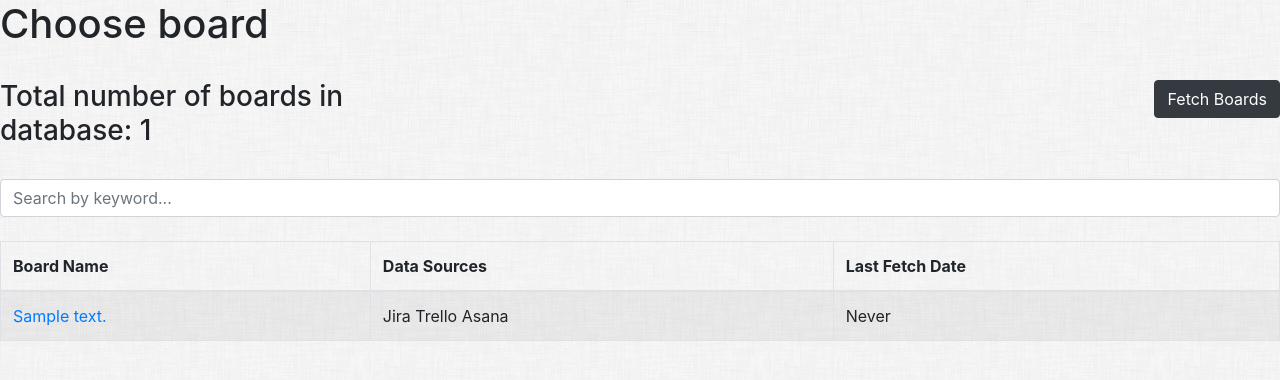
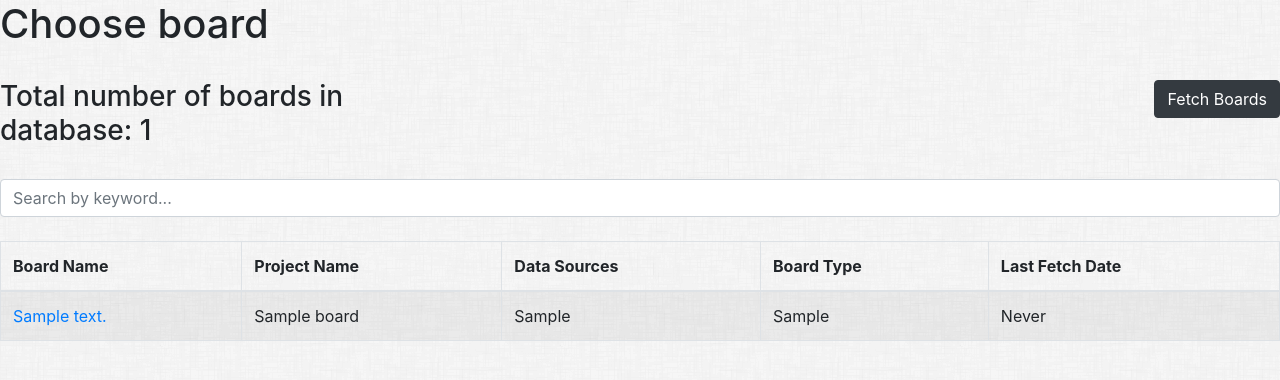
Before and after one commit to msm416/4castinate, a Django app: page /forecast/ in a window 1280 px wide. Shown: the part 56-436 px from the top of the page. Run offline with Django 3.2, Linux system fonts and the light colour scheme; tables that the repository leaves empty hold one stand-in row (values such as "Sample post"); some libraries are stand-ins or nearby versions.

Commit message:
Extra fields in Board model - exposed in index.html

```diff
--- a/forecast/models.py
+++ b/forecast/models.py
@@ -11,6 +11,9 @@ from django.utils import timezone
 
 class Board(models.Model):
     description = models.CharField(max_length=200)
+    data_sources = models.CharField(max_length=200, default='None')
+    project_name = models.CharField(max_length=200, default='None')
+    board_type = models.CharField(max_length=200, default='Hybrid')
     pub_date = models.DateTimeField('date created')
 
     def __str__(self):
--- a/forecast/templates/forecast/index.html
+++ b/forecast/templates/forecast/index.html
@@ -27,7 +27,9 @@
         <thead>
         <tr>
             <th>Board Name</th>
+            <th>Project Name</th>
             <th>Data Sources</th>
+            <th>Board Type</th>
             <th>Last Fetch Date</th>
         </tr>
         </thead>
@@ -38,7 +40,13 @@
                 <a href="{% url 'forecast:detail' board.id %}">{{ board.description }}</a>
             </td>
             <td>
-                Jira Trello Asana
+                {{ board.project_name }}
+            </td>
+            <td>
+                {{ board.data_sources }}
+            </td>
+            <td>
+                {{ board.board_type }}
             </td>
             <td>
                 Never
--- a/forecast/views.py
+++ b/forecast/views.py
@@ -99,7 +99,9 @@ def fetch_and_process_jira_boards():
 
     for board in response_boards:
         if Board.objects.filter(description=board['name']).count() == 0:
-            Board(description=board['name'], pub_date=timezone.now()).save()
+            Board(description=board['name'], pub_date=timezone.now(),
+                  project_name=board['location']['name'],
+                  data_sources='JIRA', board_type=board['type']).save()
 
 
 def fetch(request):
```
